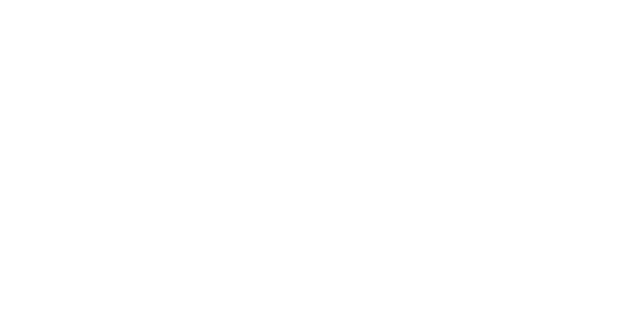
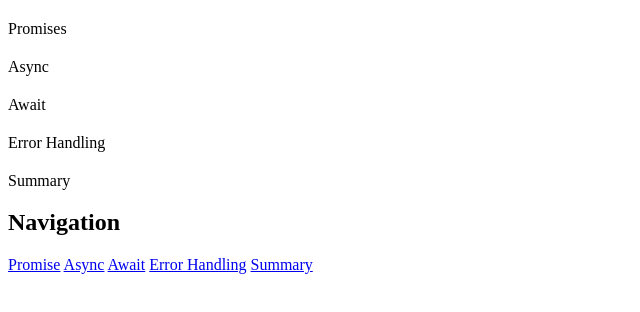
Before and after one commit to daniyelchio/Javascript-async-and-await, a plain HTML site: page index.html in a window 1280 px wide. Shown: the whole page, without its empty margins (0-640 px from the left). Drawn offline with Linux system fonts and the light colour scheme.

Commit message:
html mostly done

```diff
--- a/index.html
+++ b/index.html
@@ -8,6 +8,32 @@
     <link rel="stylesheet" href="app.css">
 </head>
 <body>
+    <main id="main-doc">
+       <section class="main-section" id="promises">
+           <header><h1></h1>Promises</h1></header>
+       </section>
+       <section class="main-section" id="async">
+           <header><h1></h1>Async</h1></header>
+       </section>
+       <section class="main-section" id="await">
+           <header><h1></h1>Await</h1></header>
+       </section>
+       <section class="main-section" id="error_handling">
+           <header><h1></h1>Error Handling</h1></header>
+       </section>
+       <section class="main-section" id="summary">
+           <header><h1></h1>Summary</h1></header>
+       </section>
 
+       <nav id="navbar">
+           <header>
+               <h2>Navigation</h2>
+           </header>
+            <a href="#promises" class="nav-link">Promise</a>
+            <a href="#async" class="nav-link">Async</a>
+            <a href="#await" class="nav-link">Await</a>
+            <a href="#error_handling" class="nav-link">Error Handling</a>
+            <a href="#summary" class="nav-link">Summary</a>
+       </nav>
 </body>
 </html>
```
